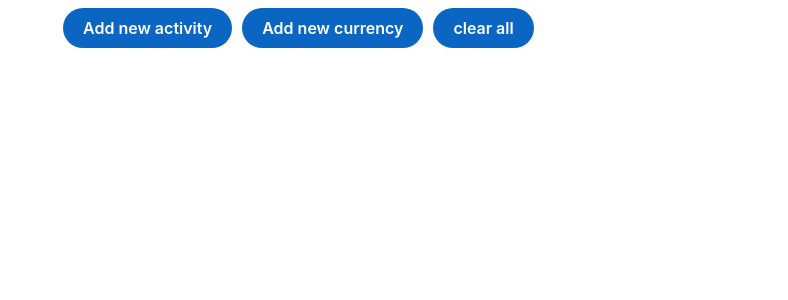
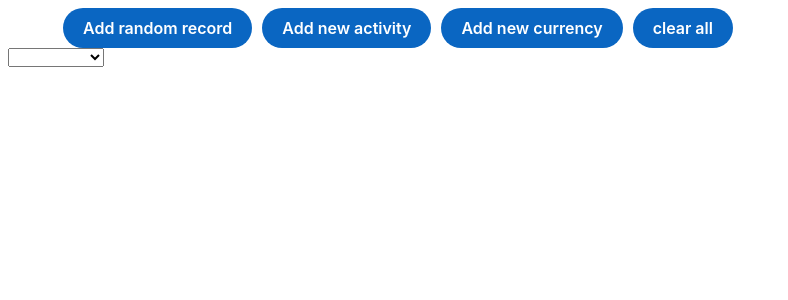
Before and after one commit to motasuwa/angular-ivy-NewActivity, an Angular app: page / in a window 1280 px wide. Shown: the top 300 px of the page, without its empty margins (0-788 px from the left). Built offline with nearby package versions, Linux system fonts and the light colour scheme.

Commit message:
looks like works

```diff
--- a/src/app/app.component.html
+++ b/src/app/app.component.html
@@ -1,17 +1,27 @@
 <div class=LeftMargin>
+  <button (click)="addRandom()">Add random record</button>
   <button (click)="addActivity()">Add new activity</button>
   <button (click)="addCurrency()">Add new currency</button>
   <button (click)="clear()">clear all</button>
+
 </div>
+
+<select>
+  <option></option>
+  <option  *ngFor="let item of possibleItems" [value]="item">
+    {{item}}
+</option>
+
+</select>
 
 <div  class="div1">
   <div *ngFor="let item of items">
-    <activity *ngIf="item==1"></activity>
+    <activity *ngIf="item=='activity'"></activity>
   </div>
 </div>
 
 <div class="div2">
   <div *ngFor="let item of items" >
-    <currency *ngIf="item==2"></currency>
+    <currency *ngIf="item=='currency-api'"></currency>
   </div>
 </div>
--- a/src/app/app.component.ts
+++ b/src/app/app.component.ts
@@ -1,4 +1,5 @@
 import { Component } from '@angular/core';
+import { FormGroup, FormControl, Validators} from '@angular/forms';
 
 @Component({
   selector: 'my-app',
@@ -6,16 +7,30 @@ import { Component } from '@angular/core';
   styleUrls: ['./app.component.css'],
 })
 export class AppComponent {
-  public items: number[] = [];
+  public items: string[] = [];
+
+  ngOnInit(){
+
+  }
+
+  public possibleItems = ['currency-api', 'activity'];
+  addRandom() {
+
+    let index = this.getRandomInt(0, this.possibleItems.length);
+    this.items.push(this.possibleItems[index]);
+  }
 
   addActivity(): void {
-    this.items.push(1); //to update with id
+    this.items.push("activity"); //to update with id
   }
 
   addCurrency(): void {
-    this.items.push(2); //to update with id
+    this.items.push("currency-api"); //to update with id
   }
 
+  private getRandomInt(min: number, max: number): number {
+    return Math.floor(Math.random() * (max - min) + min);
+  }
   clear(): void {
     this.items = [];
   }
```
